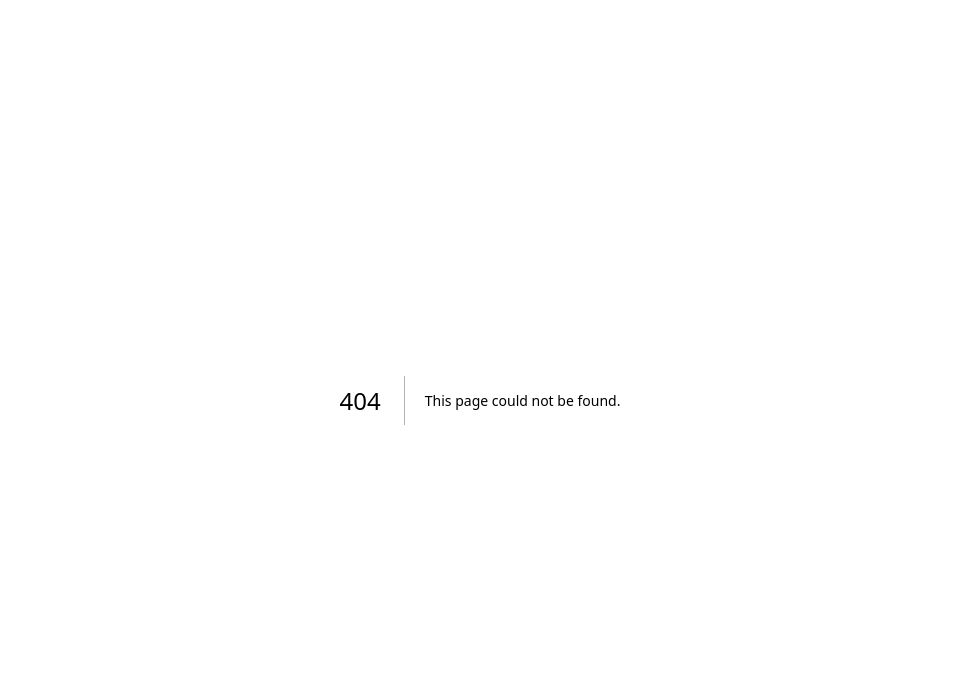
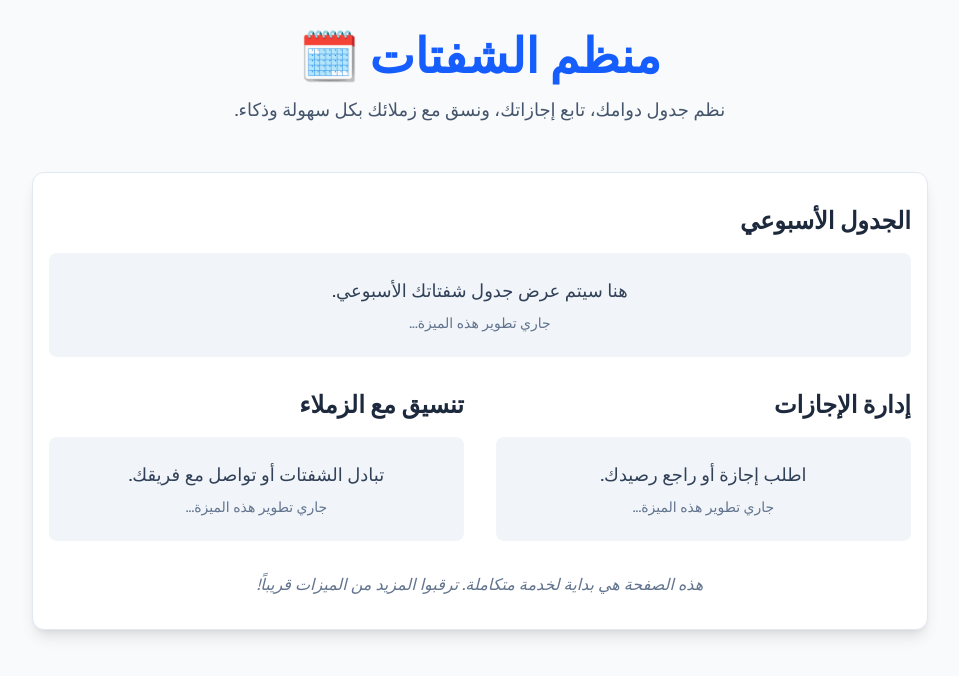
Before and after one commit to MuwaizriLab/mfly-ai, a Next.js app: page /shift-organizer in a window 1280 px wide. Before the commit this address had no page. Shown: the top 676 px of the page, without its empty margins (160-1119 px from the left). Built offline with nearby package versions, Linux system fonts and the light colour scheme.

Commit message:
Add Shift Organizer page and navigation link

```diff
--- a/app/page.tsx
+++ b/app/page.tsx
@@ -13,6 +13,7 @@ export default function Home() {
             <a href="#features" className="hover:text-blue-600 transition">الخدمات</a>
             <a href="#staff" className="hover:text-blue-600 transition">للموظفين</a>
             <a href="#travelers" className="hover:text-blue-600 transition">للمسافرين</a>
+            <a href="/shift-organizer" className="hover:text-blue-600 transition">منظم الشفتات</a>
           </nav>
           <a
             href="#"
--- /dev/null
+++ b/app/shift-organizer/page.tsx
@@ -0,0 +1,49 @@
+import React from 'react';
+
+export default function ShiftOrganizerPage() {
+  return (
+    <div className="min-h-screen bg-slate-50 text-slate-900 font-sans p-8" dir="rtl">
+      <header className="mb-12 text-center">
+        <h1 className="text-4xl md:text-5xl font-extrabold text-blue-600 mb-4">
+          منظم الشفتات 🗓️
+        </h1>
+        <p className="text-lg text-slate-600 max-w-2xl mx-auto">
+          نظم جدول دوامك، تابع إجازاتك، ونسق مع زملائك بكل سهولة وذكاء.
+        </p>
+      </header>
+
+      <main className="container mx-auto px-4 max-w-4xl bg-white p-8 rounded-xl shadow-lg border border-slate-200">
+        <section className="mb-8">
+          <h2 className="text-2xl font-bold text-slate-800 mb-4">الجدول الأسبوعي</h2>
+          <div className="bg-slate-100 p-6 rounded-lg text-slate-700 text-center">
+            <p className="text-lg">هنا سيتم عرض جدول شفتاتك الأسبوعي.</p>
+            <p className="text-sm text-slate-500 mt-2">جاري تطوير هذه الميزة...</p>
+          </div>
+        </section>
+
+        <section className="grid md:grid-cols-2 gap-8 mb-8">
+          <div>
+            <h2 className="text-2xl font-bold text-slate-800 mb-4">إدارة الإجازات</h2>
+            <div className="bg-slate-100 p-6 rounded-lg text-slate-700 text-center">
+              <p className="text-lg">اطلب إجازة أو راجع رصيدك.</p>
+              <p className="text-sm text-slate-500 mt-2">جاري تطوير هذه الميزة...</p>
+            </div>
+          </div>
+          <div>
+            <h2 className="text-2xl font-bold text-slate-800 mb-4">تنسيق مع الزملاء</h2>
+            <div className="bg-slate-100 p-6 rounded-lg text-slate-700 text-center">
+              <p className="text-lg">تبادل الشفتات أو تواصل مع فريقك.</p>
+              <p className="text-sm text-slate-500 mt-2">جاري تطوير هذه الميزة...</p>
+            </div>
+          </div>
+        </section>
+
+        <section className="text-center">
+          <p className="text-slate-500 italic">
+            هذه الصفحة هي بداية لخدمة متكاملة. ترقبوا المزيد من الميزات قريباً!
+          </p>
+        </section>
+      </main>
+    </div>
+  );
+}
```
